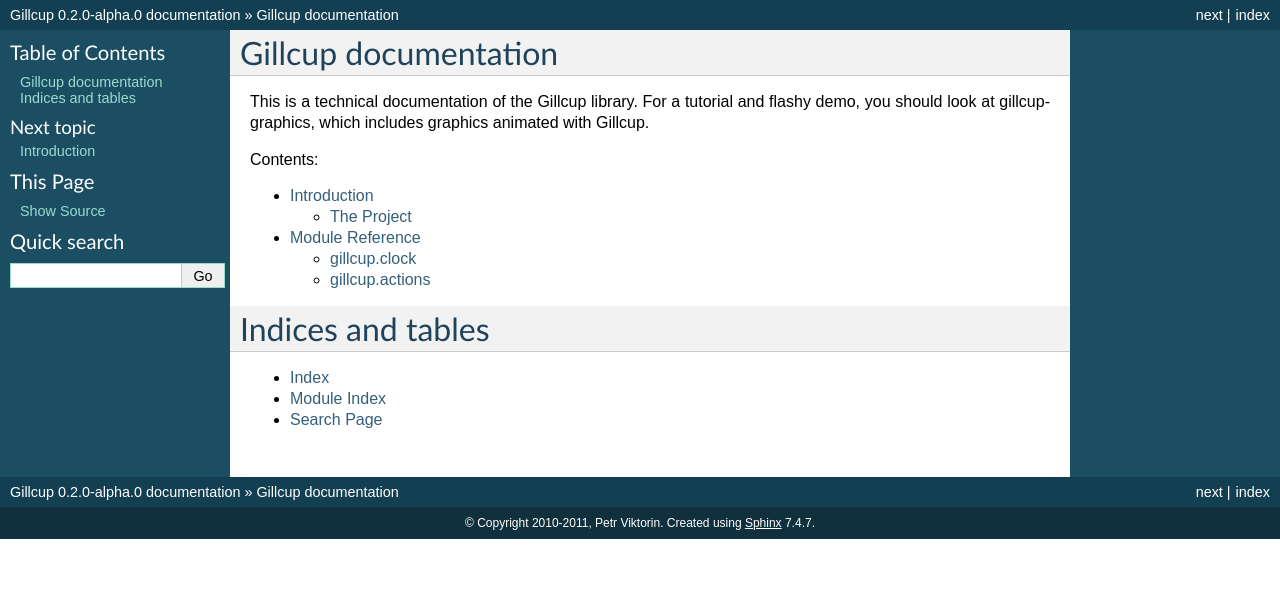
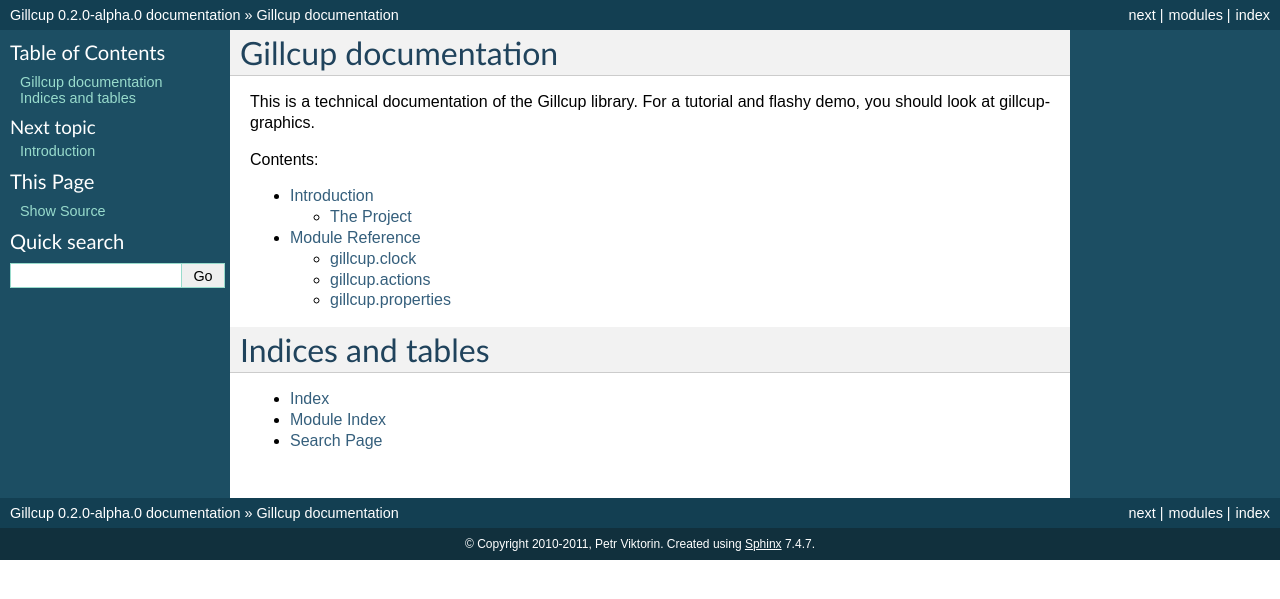
Before and after one commit to encukou/gillcup, a Sphinx documentation site: the page built from docs/source/index.rst, in a window 1280 px wide. Shown: the top 599 px of the page. Built offline with Sphinx 7.4.7, drawn with Linux system fonts in a browser that asks for light colours.

Commit message:
Sphinx documentation for properties

```diff
--- a/docs/source/code/actions.rst
+++ b/docs/source/code/actions.rst
@@ -1,5 +1,7 @@
 gillcup.actions
 ===============
+
+.. module:: gillcup.actions
 
 Although arbitrary callables can be scheduled on a Gillcup
 :class:`~gillcup.Clock`, one frequently schedules objects that are specifically
--- a/docs/source/code/index.rst
+++ b/docs/source/code/index.rst
@@ -5,3 +5,4 @@ Module Reference
 
     clock
     actions
+    properties
--- a/docs/source/conf.py
+++ b/docs/source/conf.py
@@ -225,5 +225,5 @@ man_pages = [
 ]
 
 
-# Example configuration for intersphinx: refer to the Python standard library.
-intersphinx_mapping = {'http://docs.python.org/': None}
+# Configuration for intersphinx: refer to the Python standard library.
+intersphinx_mapping = {'python': ('http://docs.python.org/', None)}
--- a/docs/source/index.rst
+++ b/docs/source/index.rst
@@ -2,8 +2,7 @@ Gillcup documentation
 =====================
 
 This is a technical documentation of the Gillcup library.
-For a tutorial and flashy demo, you should look at gillcup-graphics,
-which includes graphics animated with Gillcup.
+For a tutorial and flashy demo, you should look at gillcup-graphics.
 
 Contents:
 
```
Also changed, not shown: docs/source/code/properties.rst (added, +27 -0 lines), 2 other files.
